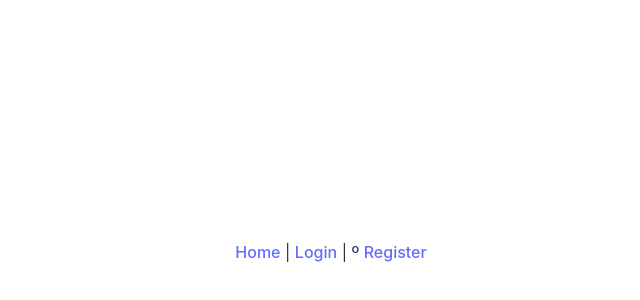
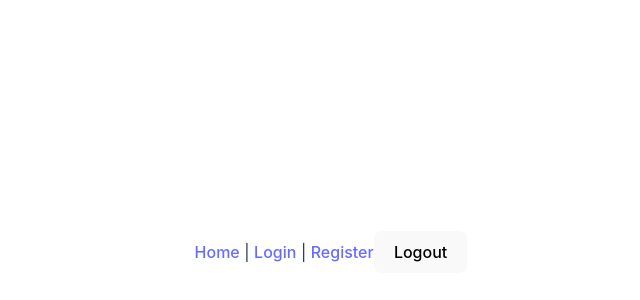
Before and after one commit to mayrars/vue-project, a Vue app: page / in a window 1280 px wide. Shown: the part 148-448 px from the top of the page, without its empty margins (309-949 px from the left). Built offline with nearby package versions, Linux system fonts and the light colour scheme; no server answers.

Commit message:
created button logout

```diff
--- a/src/App.vue
+++ b/src/App.vue
@@ -2,13 +2,16 @@
   <div>
     <nav>
       <router-link to="/">Home</router-link> |
-      <router-link to="/login">Login</router-link> | º
+      <router-link to="/login">Login</router-link> |
       <router-link to="/register">Register</router-link>
+      <button @click="userStore.logOutUser">Logout</button>
     </nav>
     <router-view></router-view>
   </div>
 </template>
 
 <script setup>
+  import { useUserStore } from './stores/user';
+  const userStore = useUserStore();
 
 </script>
```
